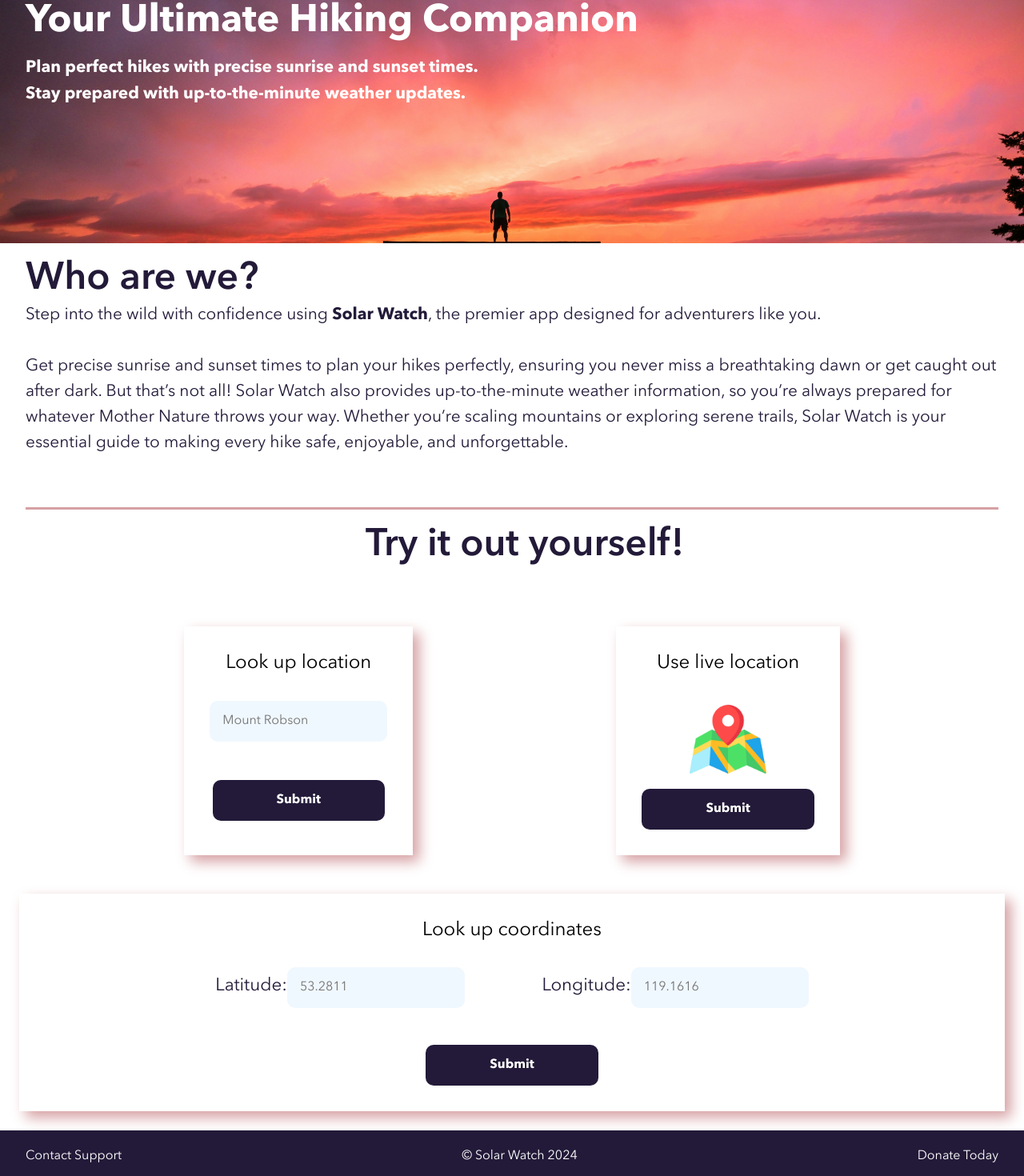
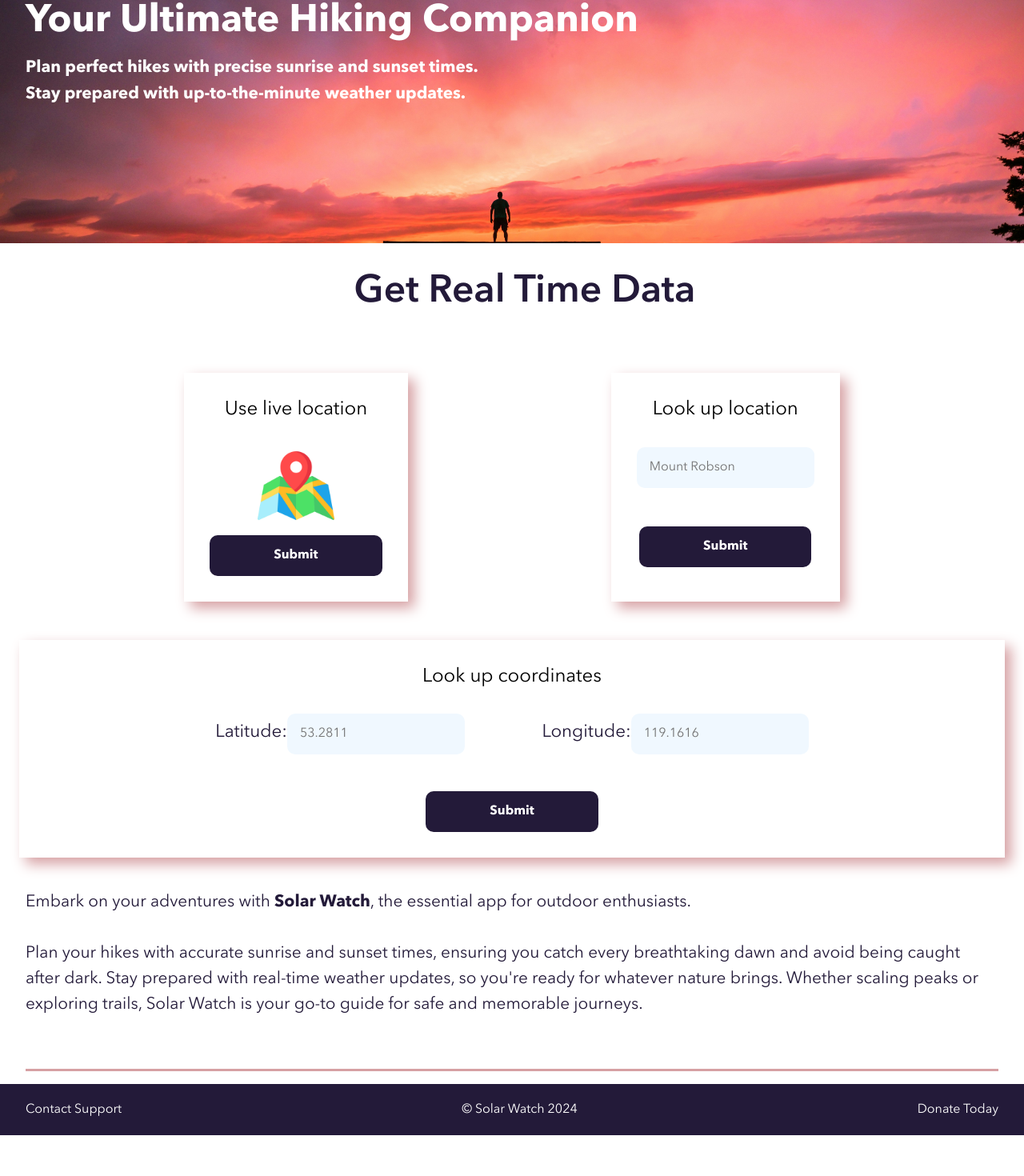
Before and after one commit to SageJonathan/solarwatch_client, a React (Vite) app: page / in a window 1280 px wide. Shown: the part 256-1726 px from the top of the page at 80% size. After the commit the page ends 1675 px from the top, so only its background shows below. Built offline with nearby package versions, Linux system fonts and the light colour scheme.

Commit message:
reduce fluff

```diff
--- a/src/components/About/About.jsx
+++ b/src/components/About/About.jsx
@@ -4,17 +4,15 @@
 function About() {
   return (
     <div className="about">
-      <p className="about__header">Who are we?</p>
+      {/* <p className="about__header">Who are we?</p> */}
       <p className="about__text">
-        Step into the wild with confidence using <strong>Solar Watch</strong>,
-        the premier app designed for adventurers like you. <br></br>
-        <br></br>Get precise sunrise and sunset times to plan your hikes
-        perfectly, ensuring you never miss a breathtaking dawn or get caught out
-        after dark. But that’s not all! Solar Watch also provides
-        up-to-the-minute weather information, so you’re always prepared for
-        whatever Mother Nature throws your way. Whether you’re scaling mountains
-        or exploring serene trails, Solar Watch is your essential guide to
-        making every hike safe, enjoyable, and unforgettable.
+        Embark on your adventures with <strong>Solar Watch</strong>, the
+        essential app for outdoor enthusiasts. <br></br>
+        <br></br>Plan your hikes with accurate sunrise and sunset times,
+        ensuring you catch every breathtaking dawn and avoid being caught after
+        dark. Stay prepared with real-time weather updates, so you're ready for
+        whatever nature brings. Whether scaling peaks or exploring trails, Solar
+        Watch is your go-to guide for safe and memorable journeys.
       </p>
     </div>
   );
--- a/src/pages/Landing/Landing.jsx
+++ b/src/pages/Landing/Landing.jsx
@@ -1,21 +1,21 @@
 import Hero from "../../components/Hero/Hero";
-import About from "../../components/About/About";
 import SearchLocal from "../../components/SearchLocal/SearchLocal";
 import SearchGps from "../../components/SearchGps/SearchGps";
 import SearchAdv from "../../components/SearchAdv/SearchAdv";
+import About from "../../components/About/About";
 import "./Landing.scss";
 
 function Landing() {
   return (
     <>
       <Hero />
-      <About />
-      <h2 className="search__title">Try it out yourself!</h2>
+      <h2 className="search__title">Get Real Time Data</h2>
       <div className="row">
-        <SearchLocal />
-        <SearchGps />
+      <SearchGps />
+      <SearchLocal />
       </div>
       <SearchAdv />
+      <About />
     </>
   );
 }
--- a/src/pages/Landing/Landing.scss
+++ b/src/pages/Landing/Landing.scss
@@ -8,5 +8,6 @@
     flex-wrap: wrap;
 }
 .search__title{
+    margin-top: 2rem;
     text-align: center;
 }
```
